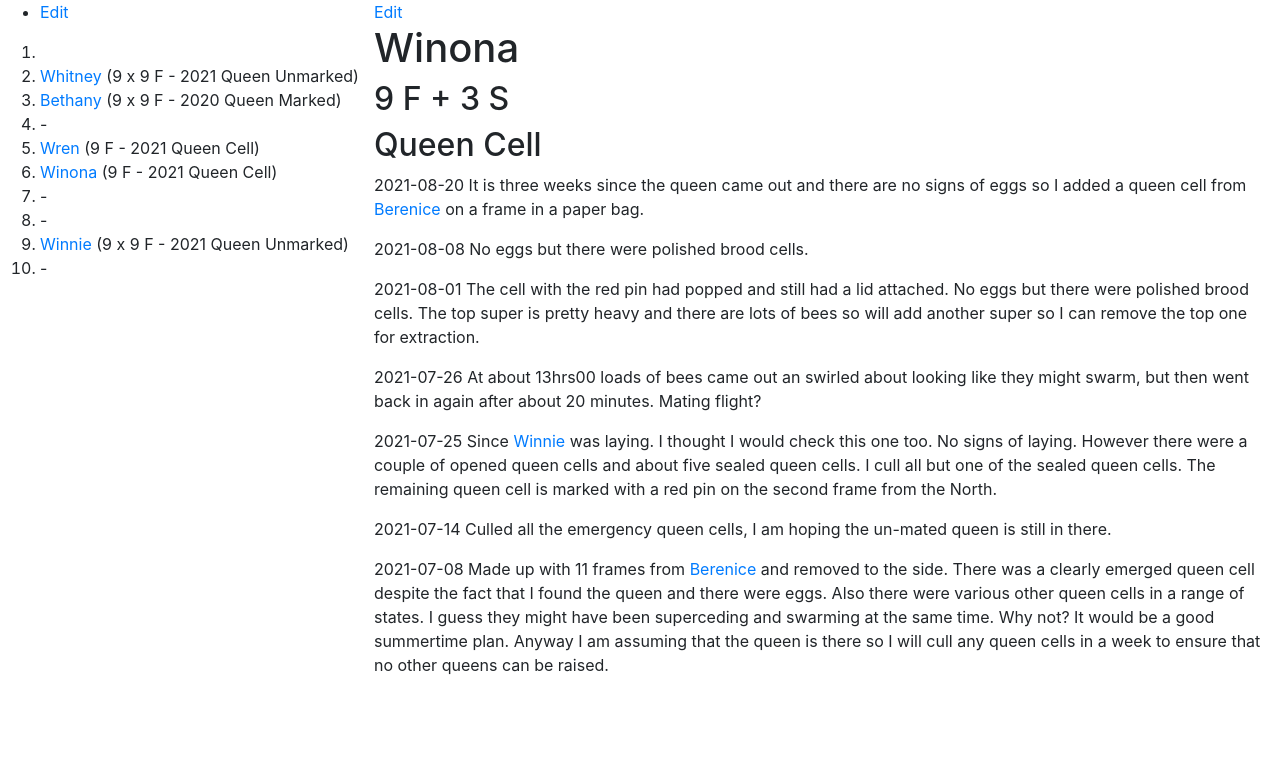
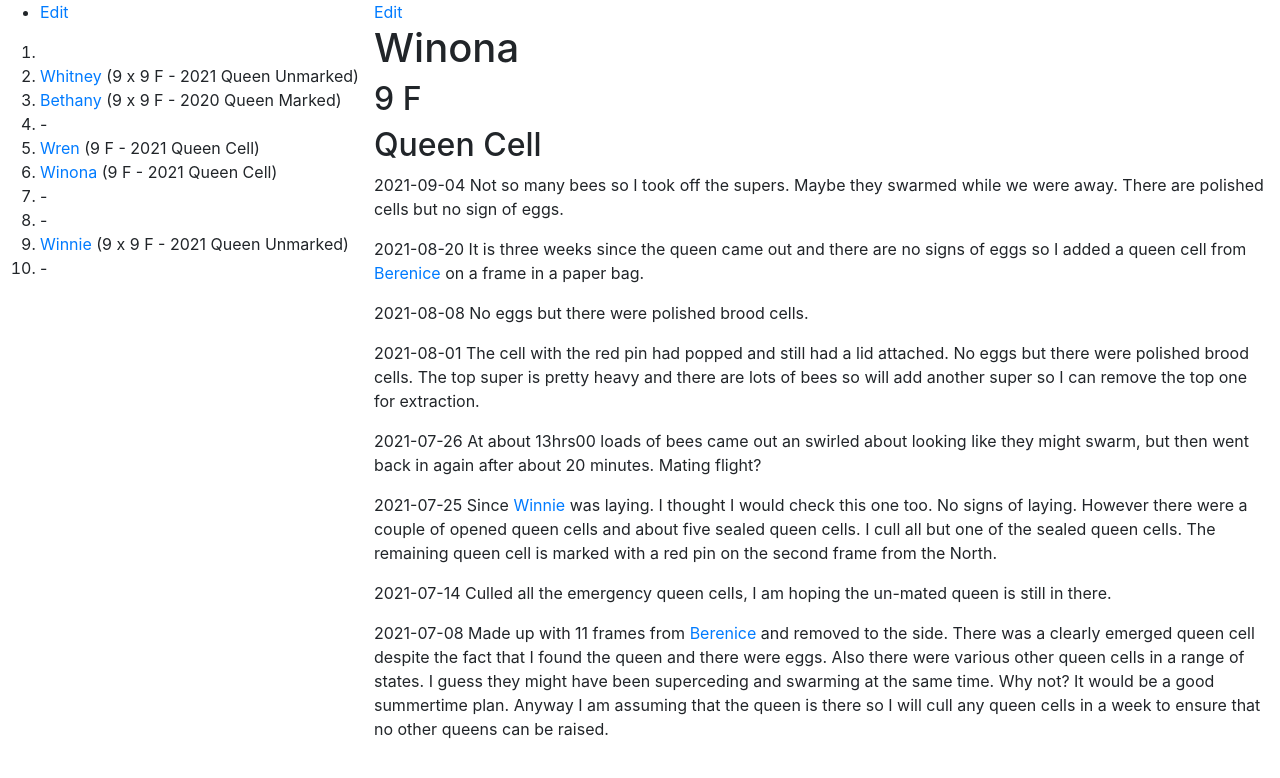
Before and after one commit to joejcollins/rhapsody-angel, a Jekyll site: the page built from queens/2021-winona.md, in a window 1280 px wide. Shown: the top 778 px of the page. Built offline with Jekyll 4.4.1, drawn with Linux system fonts in a browser that asks for light colours; our own code applies the rules of GitHub Pages for plain Markdown files.

Commit message:
Looking for eggs

```diff
--- a/queens/2021-winona.md
+++ b/queens/2021-winona.md
@@ -1,8 +1,10 @@
 # Winona
 
-## 9 F + 3 S
+## 9 F
 
 ## Queen Cell
+
+2021-09-04 Not so many bees so I took off the supers.  Maybe they swarmed while we were away.  There are polished cells but no sign of eggs.
 
 2021-08-20 It is three weeks since the queen came out and there are no signs of eggs so I added a queen cell from [Berenice]({{ site.baseurl }}/queens/2020-berenice.html) on a frame in a paper bag.
 
```
Also changed, not shown: queens/2021-wren.md (+3 -1 lines).
